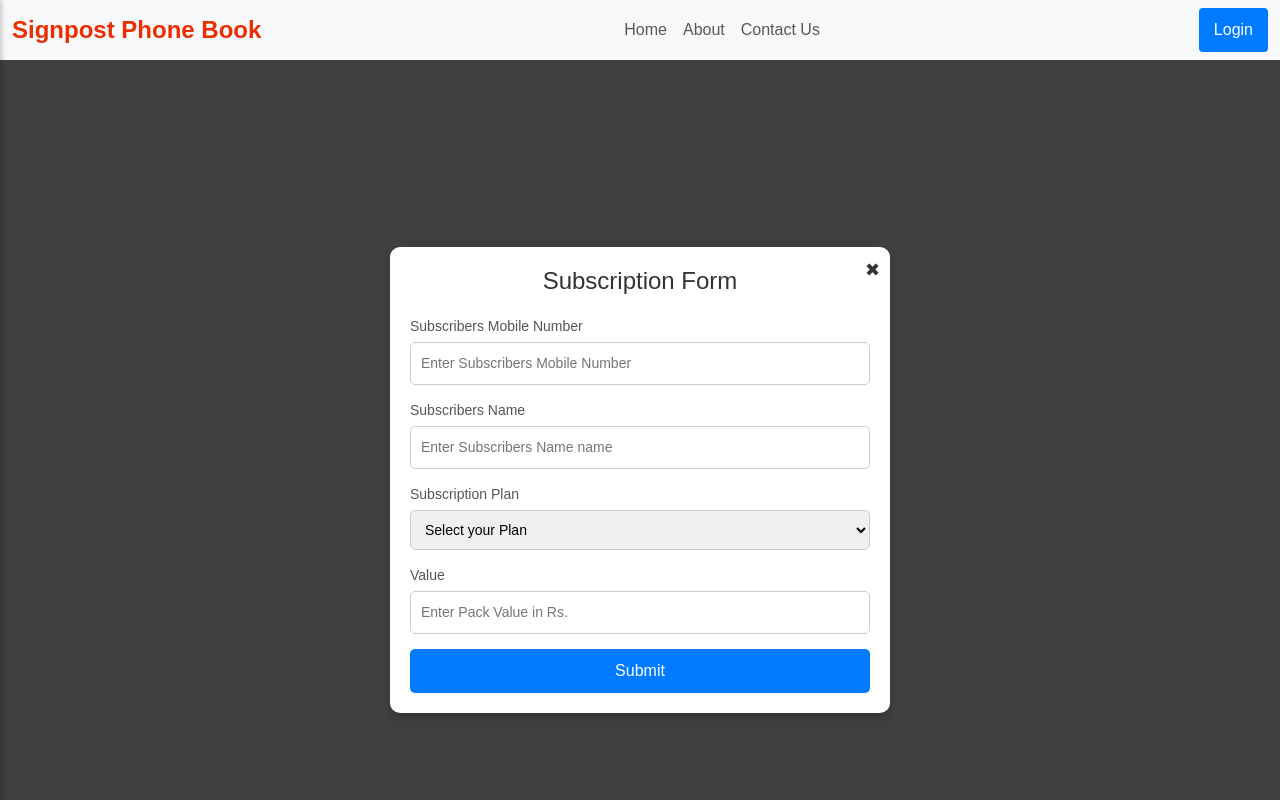
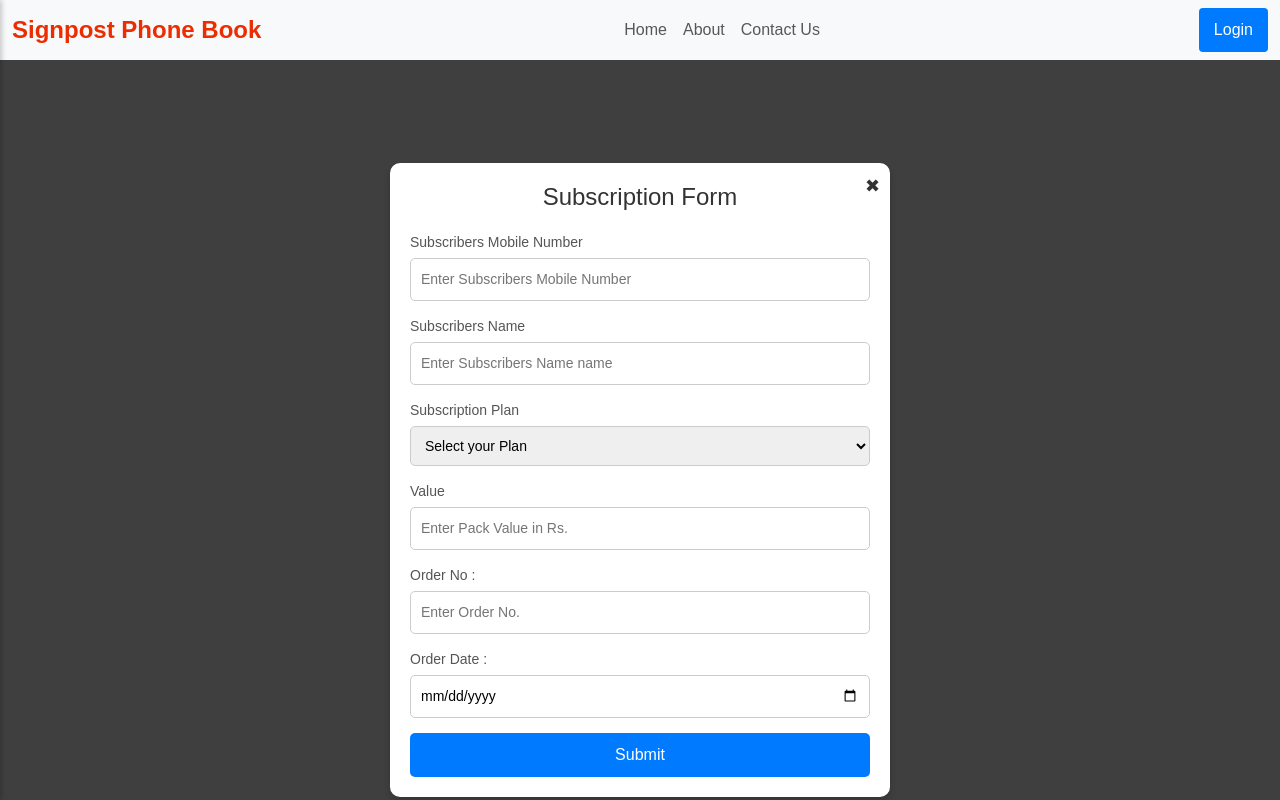
Before and after one commit to gitCoderNaveen/React_Projects, a React (Vite) app in the folder 1.Signpost_phonebook/phonebookapp/: page /subscriptionpage in a window 1280 px wide. Built offline with nearby package versions, Linux system fonts and the light colour scheme.

Commit message:
Corrections updates

```diff
--- a/1.Signpost_phonebook/phonebookapp/src/Components/Homepage.jsx
+++ b/1.Signpost_phonebook/phonebookapp/src/Components/Homepage.jsx
@@ -92,13 +92,16 @@ export default function Homepage() {
       const jsonResponse = await response.json();
       if (Array.isArray(jsonResponse)) {
         const priorityData = jsonResponse.filter(
-          (item) => Number(item.priority) === 1
+          (item) => Number(item.priority) === "1"
         );
         const nonPriorityData = jsonResponse.filter(
-          (item) => Number(item.priority) !== 1
+          (item) => Number(item.priority) !== "0"
         );
-        setPriorityClients(priorityData);
+        if (priorityData) {
           setData([...priorityData, ...nonPriorityData]);
+        } else {
+          setData(jsonResponse);
+        }
       } else {
         window.alert("Unexpected response from server.");
       }
@@ -109,12 +112,11 @@ export default function Homepage() {
   };
 
   const fetchProductData = async (name) => {
-    if (!name) {
-      return;
-    }
+    if (!name) return;
+
     try {
       const response = await fetch(
-        `http://signpostphonebook.in/client_fetch_byproduct_for_new_database.php?searchname=${name}`
+        `http://signpostphonebook.in/client_fetch_product.php?product=${name}`
       );
 
       if (!response.ok) {
@@ -122,15 +124,20 @@ export default function Homepage() {
       }
 
       const jsonResponse = await response.json();
+
+      // Ensure the response is an array
       if (Array.isArray(jsonResponse)) {
         const priorityData = jsonResponse.filter(
-          (item) => Number(item.priority) === 1
+          (item) => Number(item.priority) === "1"
         );
         const nonPriorityData = jsonResponse.filter(
-          (item) => Number(item.priority) !== 1
+          (item) => Number(item.priority) !== "0"
         );
-        setPriorityClients(priorityData);
+        if (priorityData) {
           setData([...priorityData, ...nonPriorityData]);
+        } else {
+          setData(jsonResponse);
+        }
       } else {
         window.alert("Unexpected response from server.");
       }
@@ -350,6 +357,12 @@ export default function Homepage() {
                 &times;
               </button>
               <h2>{selectedItem.businessname}</h2>
+              {selectedItem.person && (
+                <h3>
+                  {selectedItem.personprefix}
+                  {selectedItem.person}
+                </h3>
+              )}
               <p>
                 <strong>Mobile:</strong>{" "}
                 {maskMobileNumber(selectedItem.mobileno)}
@@ -359,7 +372,7 @@ export default function Homepage() {
                 {selectedItem.product}
               </p>
               <p>
-                <strong>Address:</strong> {selectedItem.doorno},{" "}
+                <strong>Address:</strong> {selectedItem.address},{" "}
                 {selectedItem.city}, {selectedItem.pincode}
               </p>
               <div className="button-group">
@@ -371,6 +384,7 @@ export default function Homepage() {
                 >
                   WhatsApp
                 </a>
+                {selectedItem.email && (
                   <a
                     href={`mailto:${
                       selectedItem.email || "business@example.com"
@@ -379,6 +393,7 @@ export default function Homepage() {
                   >
                     Mail
                   </a>
+                )}
                 <a
                   href={`tel:${selectedItem.mobileno}`}
                   className="popup-btn call-btn"
--- a/1.Signpost_phonebook/phonebookapp/src/Components/Subscription.jsx
+++ b/1.Signpost_phonebook/phonebookapp/src/Components/Subscription.jsx
@@ -48,6 +48,8 @@ const Subscription = () => {
     setMobileNo("");
     setSubscriptionPlan("");
     setSubscriptionValue("");
+    setOrderedNo("");
+    setOrderedDate("");
   };
 
   const handleSubcription = (e) => {
@@ -65,7 +67,9 @@ const Subscription = () => {
       subscriptionplan: mysubscriptionPlan,
       date: dateTime,
       subscriptionvalue: mysubscriptionValue,
-      username: userData.businessname,
+      username: userData.businessname || userData.person,
+      orderno: orderedNo,
+      orderdate: orderedDate,
     };
     try {
       const response = await fetch(
@@ -84,11 +88,9 @@ const Subscription = () => {
       const jsonResponse = await response.json();
       if (jsonResponse.message) {
         alert(jsonResponse.message);
-        const orderedNo = jsonResponse.ordered_no;
-        const orderedDate = jsonResponse.date;
 
         const smsBody = encodeURIComponent(
-          `Dear ${myname}, \n We Acknowledge your order for Subscription for Signpost PHONE BOOK for ${mysubscriptionPlan}. \n Refer Ordered Number : ${orderedNo} \n Dated : ${orderedDate} \n of Value Rs.${mysubscriptionValue}.Your subscription will start from tomorrow. You can avail our NEARBY PROMOTION and CATEGORYWISE PROMOTION Facilities. \n For any help Contact \n Signpost Celfon Team`
+          `Dear ${myname}, \n We Acknowledge your order for Subscription for Signpost PHONE BOOK for ${mysubscriptionPlan},of Value Rs.${mysubscriptionValue}. \n Refer Ordered Number : ${orderedNo} \n Dated : ${orderedDate} \n .Your subscription will start from tomorrow. You can avail our NEARBY PROMOTION and CATEGORYWISE PROMOTION Facilities. \n For any help Contact \n Signpost Celfon Team`
         );
 
         const smsLink = `sms:${phoneNumbers.join(",")}?body=${smsBody}`;
@@ -172,6 +174,30 @@ const Subscription = () => {
                 onChange={(e) => setSubscriptionValue(e.target.value)}
               />
             </div>
+            <div className="sform-group">
+              <label htmlFor="value">Order No :</label>
+              <input
+                type="number"
+                name=""
+                id=""
+                placeholder="Enter Order No."
+                value={orderedNo}
+                required
+                onChange={(e) => setOrderedNo(e.target.value)}
+              />
+            </div>
+            <div className="sform-group">
+              <label htmlFor="value">Order Date : </label>
+              <input
+                type="date"
+                name=""
+                id=""
+                placeholder=""
+                value={orderedDate}
+                required
+                onChange={(e) => setOrderedDate(e.target.value)}
+              />
+            </div>
             <button type="submit" className="ssubmit-button">
               Submit
             </button>
--- a/1.Signpost_phonebook/phonebookapp/src/Css/Homepage.css
+++ b/1.Signpost_phonebook/phonebookapp/src/Css/Homepage.css
@@ -222,6 +222,10 @@
   }
   .popup-content h2{
     margin-top: 40px;
+  }
+
+  .popup-content h3{
+    color: red;
   }
 
   .button-group {
```
Lines whose indentation alone changed are shown as unchanged.
